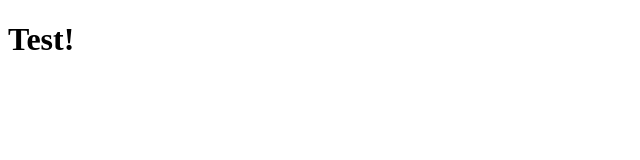
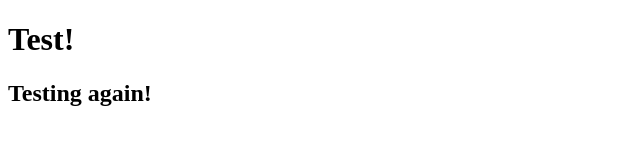
Before and after one commit to ac524/My-First-Repo, a plain HTML site: page index.html in a window 1280 px wide. Shown: the whole page, without its empty margins (0-640 px from the left). Drawn offline with Linux system fonts and the light colour scheme.

Commit message:
A new subheading

```diff
--- a/index.html
+++ b/index.html
@@ -7,5 +7,6 @@
 </head>
 <body>
     <h1>Test!</h1>
+    <h2>Testing again!</h2>
 </body>
 </html>
```
